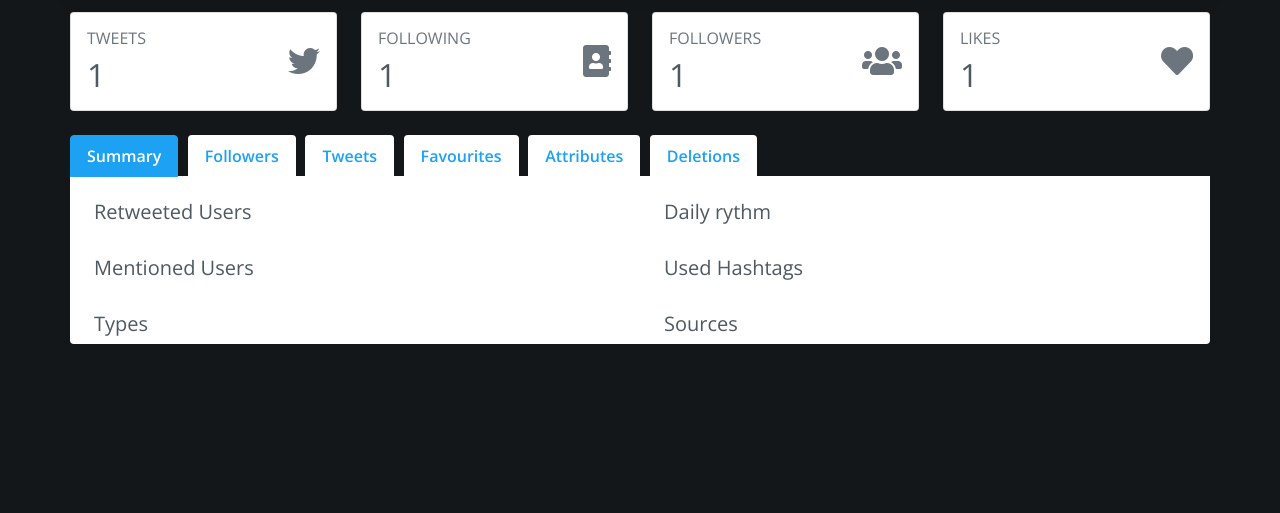
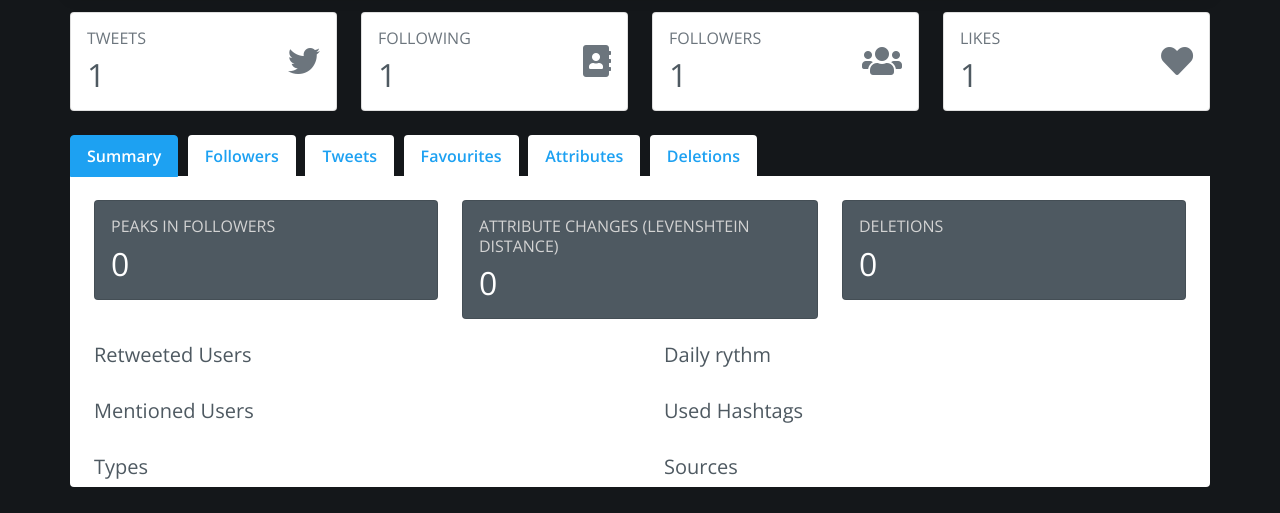
Before and after one commit to LSIR/Twitter-Time-Machine, a Django app: template Backend/tcb/templates/user.html in a window 1280 px wide. Shown: the part 287-800 px from the top of the page. Run offline with Django 3.2, Linux system fonts and the light colour scheme; the template is opened without the code that fills it: most values are stand-ins (such as "Sample title", 1, 10 or a date in 2020); some libraries are stand-ins or nearby versions.

Commit message:
Added summary cards for peaks, attribute changes and deletions

```diff
--- a/Backend/tcb/static/style.css
+++ b/Backend/tcb/static/style.css
@@ -29,6 +29,15 @@ h1#twitter_title {
 
 .twitter_color {
     color:#1DA1F2;
+}
+
+.dark-box-colors {
+    background-color: #4e5961;
+    color: white;
+}
+
+.txt-lightgray {
+    color: lightgray;
 }
 
 .underline-twitter {
--- a/Backend/tcb/templates/user.html
+++ b/Backend/tcb/templates/user.html
@@ -244,6 +244,68 @@
 		<div class="tab-pane fade show active" id="summary" role="tabpanel" aria-labelledby="summary-tab">
 			<div class="container-fluid">
 				<div class="row bg-white pt-4">
+					<div class="col-4 number-box ps-4">
+						<div class="card dark-box-colors">
+							<div class="card-body">
+								<div class="row align-items-center">
+									<div class="col">
+
+										<h6 class="text-uppercase txt-lightgray mb-2">
+											Peaks in followers
+										</h6>
+
+										<span id="riseFollowers" class="h2 mb-0">
+											0
+										</span>
+
+									</div>
+								</div>
+							</div>
+						</div>
+					</div>
+
+					<div class="col-4 number-box">
+						<div class="card dark-box-colors">
+							<div class="card-body">
+								<div class="row align-items-center">
+									<div class="col">
+
+										<h6 class="text-uppercase txt-lightgray mb-2">
+											Attribute changes (levenshtein distance)
+										</h6>
+
+										<span id="attributeChanges" class="h2 mb-0">
+											0
+										</span>
+
+									</div>
+								</div>
+							</div>
+						</div>
+					</div>
+
+					<div class="col-4 number-box pe-4">
+						<div class="card dark-box-colors">
+							<div class="card-body">
+								<div class="row align-items-center">
+									<div class="col">
+
+										<h6 class="text-uppercase txt-lightgray mb-2">
+											Deletions
+										</h6>
+
+										<span id="deletionsCount" class="h2 mb-0">
+											0
+										</span>
+
+									</div>
+								</div>
+							</div>
+						</div>
+					</div>
+				</div>
+
+				<div class="row bg-white pt-4">
 					<div class="col-6 px-4">
 						<!-- Remove temporarily
 						<h3>Profile Grade</h3>
@@ -489,12 +551,16 @@
 	}
 
 	let levenshtein_data = []
+	var prev_ts = 0
 	history_raw.forEach(function (elem, idx) {
 		if (idx != 0) {
-			let a = levenshteinAt(elem['ts']);
-			if (a != 0) {
-				levenshtein_data.push({ x: (new Date(elem['ts'] * 1000)).toUTCString(), y: a })
+			if (elem['ts'] != prev_ts) {
+				let a = levenshteinAt(elem['ts']);
+				if (a != 0) {
+					levenshtein_data.push({ x: (new Date(elem['ts'] * 1000)).toUTCString(), y: a })
+				}
 			}
+			prev_ts = elem['ts']
 		}
 	})
 
@@ -521,6 +587,11 @@
 	}
 
 	$("#deleted_title").html("This user has deleted "+deletion_count+" tweets");
+
+	// instead of profile grade :
+	document.getElementById("riseFollowers").innerText = {{ peaks }}.length
+	document.getElementById("attributeChanges").innerText = levenshtein_data.reduce((acc, curr) => acc + curr.y, 0)
+	document.getElementById("deletionsCount").innerText = deletion_count
 
 	let grade = profileGrade(screen_name_history, name_history, description_history, history_raw, deletion_history, {{ peaks|safe }});
 	if(grade > 90) {
```
